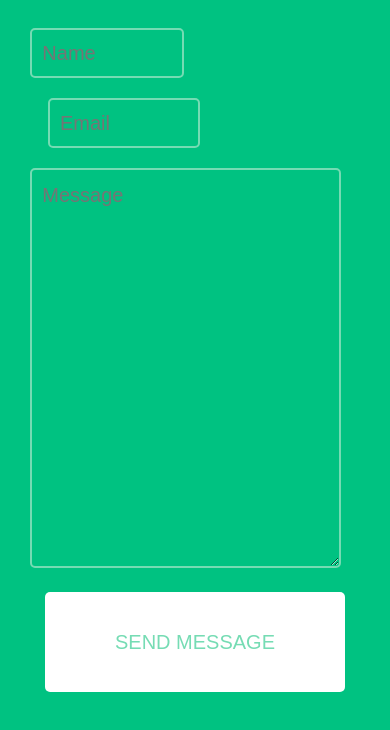
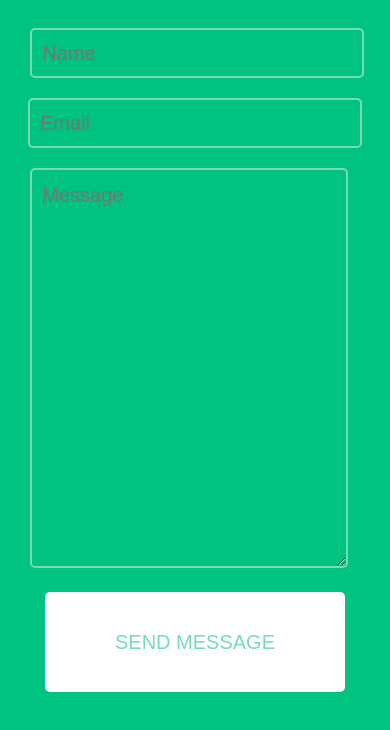
Before and after one commit to BPJackson/CSS-Form-Practice, a plain HTML site: page index.html in a window 390 px wide. Drawn offline with Linux system fonts and the light colour scheme.

Commit message:
updated for resized windows

```diff
--- a/style.css
+++ b/style.css
@@ -12,12 +12,13 @@ body {
   margin-left:0.7%;
 }
 .secondbox{
-  width:45.4%;
+  width:48.5%;
   height:50px;
-  margin:20px;
+  margin-top:20px;
+  margin-bottom:20px;
 }
 .thirdbox{
-  width:93%;
+  width:95%;
   height:400px;
   margin-left:0.7%;
 
@@ -38,7 +39,6 @@ button {
 input, textarea {
   font-family:sans-serif;
   font-size:14px;
-  border-radius:10px;
   background:none;
   border-radius:5px;
   border:2px solid #75DBB3;
@@ -50,8 +50,8 @@ input, textarea {
   padding:20px;
 }
 @media screen and (max-width:612px) {
-.firstbox, .secondbox {
-  width:100%
-  padding:20px;
-  display:block;
-}}
+  .firstbox, .secondbox {
+    width:100%;
+    display:block;
+  }
+}
```
